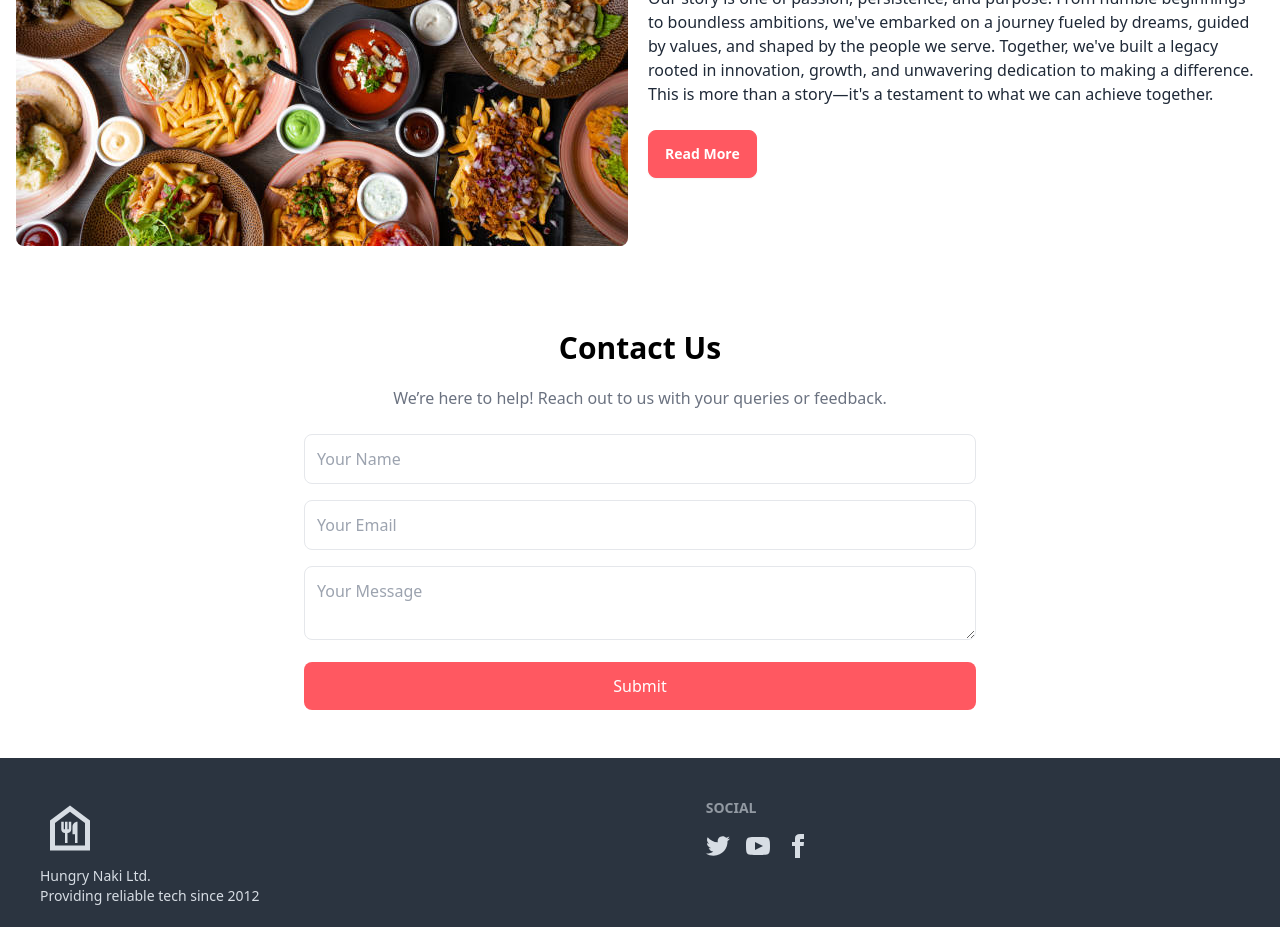
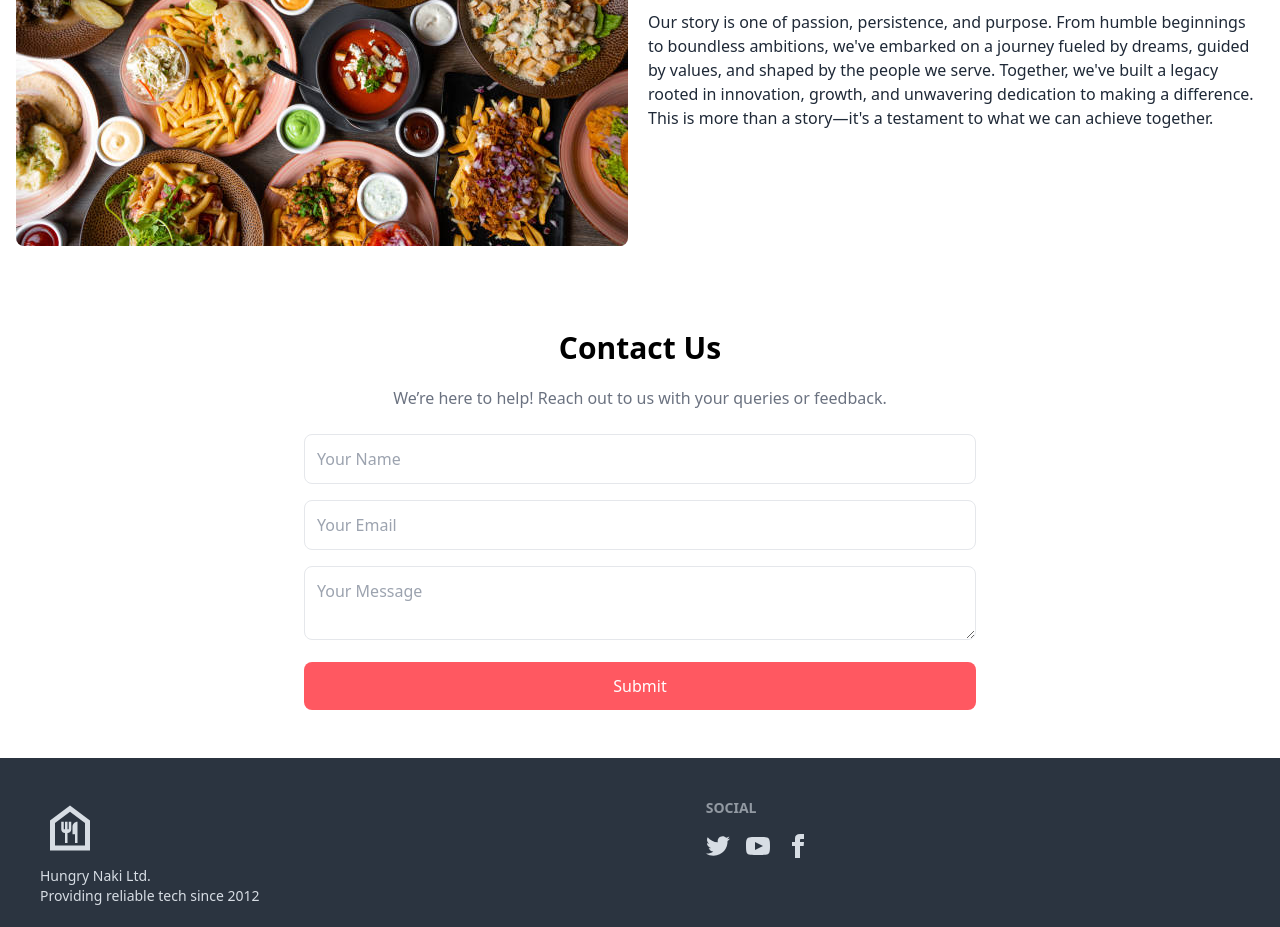
Before and after one commit to ahasan-ullah/Hungry-Naki, a React (Vite) app: page / in a window 1280 px wide. Shown: the part 1060-1987 px from the top of the page. Built offline with nearby package versions, Linux system fonts and the light colour scheme; no server answers.

Commit message:
unclickable image removed

```diff
--- a/src/pages/Home/OurStory/OurStory.jsx
+++ b/src/pages/Home/OurStory/OurStory.jsx
@@ -22,7 +22,6 @@ const OurStory = () => {
               more than a story—it's a testament to what we can achieve
               together.
             </p>
-            <button className="btn btn-error text-white">Read More</button>
           </div>
         </div>
       </div>
```
